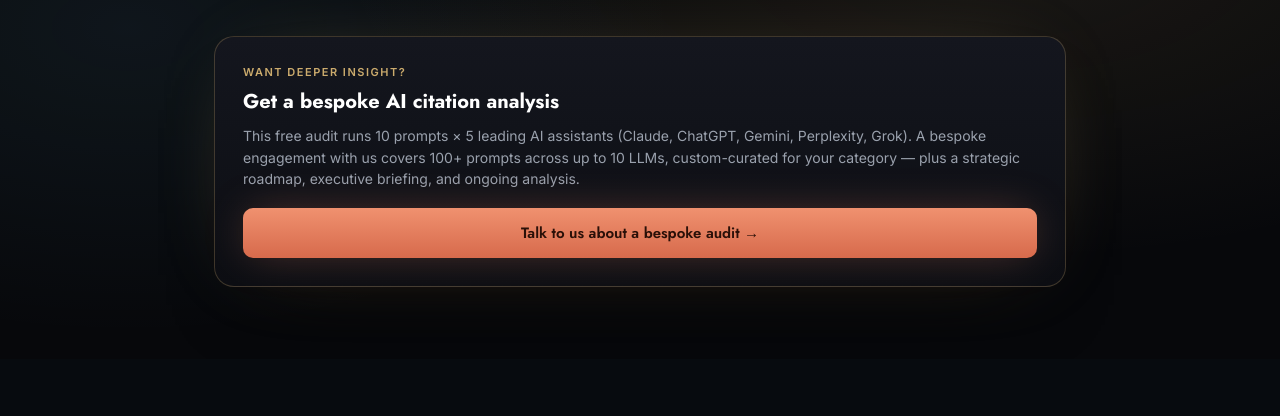
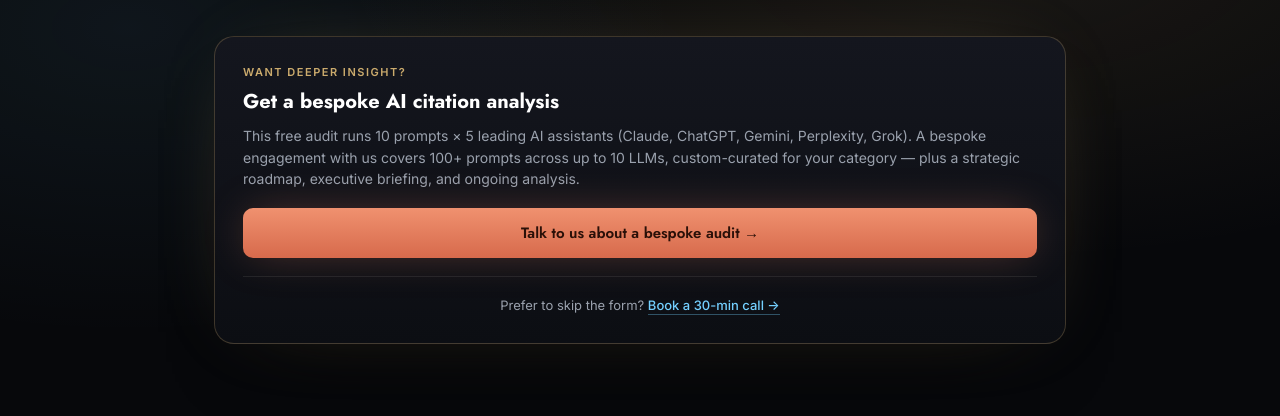
Before and after one commit to nathanstrauss13/news-analyzer, a Flask app: template templates/citation_audit.html in a window 1280 px wide. Shown: the part 804-1220 px from the top of the page. Before the commit the page ends 1091 px from the top, so only its background shows below. Run offline with Flask 3, Linux system fonts and the light colour scheme; tables that the repository leaves empty hold one stand-in row (values such as "Sample post"); the template is opened without the code that fills it: values that come from a table or form of the project are taken from there, most other values are stand-ins (such as "Sample title", 1, 10 or a date in 2020); some libraries are stand-ins or nearby versions.

Commit message:
Add soft Calendly "Book a 30-min call" CTA on the result page
Lower-friction alternative to the lead-capture modal, using Nathan's
Calendly link. Appears in two soft (cyan, non-competing) spots:
- under the bespoke CTA on the report ("Prefer to skip the form?")
- inside the "Talk to us" modal ("Prefer to pick a time now?")

URL lives in one CALENDLY_URL const for the JS-rendered link; the static
modal link mirrors it.

Co-Authored-By: Claude Opus 4.8 <noreply@anthropic.com>

```diff
--- a/templates/citation_audit.html
+++ b/templates/citation_audit.html
@@ -1854,6 +1854,12 @@
     .bespoke-stat-num{color:#fff;}
     .bespoke-stat-label{color:var(--muted);}
     .cta-buy-btn{background:var(--cta);color:#2a1008;box-shadow:0 0 44px -8px var(--coral-g);font-family:'Jost',sans-serif;}
+    .cta-secondary{border-top:1px solid var(--line);color:var(--ink2);}
+    .cta-cal{color:var(--cyan);text-decoration:none;font-weight:500;border-bottom:1px solid rgba(116,208,255,.35);padding-bottom:1px;transition:border-color .2s;}
+    .cta-cal:hover{border-bottom-color:var(--cyan);}
+    .modal-alt{margin-top:14px;text-align:center;font-size:13px;color:var(--muted);}
+    .modal-alt a{color:var(--cyan);text-decoration:none;font-weight:500;}
+    .modal-alt a:hover{text-decoration:underline;}
     .prompts-toggle{color:var(--muted);border-top:1px solid var(--line);}
     .prompts-toggle:hover{color:var(--ink2);}
     .error-msg{background:rgba(240,135,106,.06);border:1px solid rgba(240,135,106,.3);color:#f3d0c2;}
@@ -2075,6 +2081,7 @@
                 </div>
                 <button type="button" class="modal-submit" id="demoSubmit" onclick="submitDemoRequest()">Request a call</button>
                 <div class="modal-error" id="demoError"></div>
+                <div class="modal-alt">Prefer to pick a time now? <a href="https://calendly.com/nstrauss-innatec3/30min" target="_blank" rel="noopener">Book a 30-min call &rarr;</a></div>
             </div>
             <div class="modal-success" id="demoSuccess" style="display:none">
                 <h3 id="demoSuccessTitle">Thanks — we'll be in touch.</h3>
@@ -2088,6 +2095,9 @@
 
     <script>
         const CIRCUMFERENCE = 2 * Math.PI * 96; // 603.19 — matches the r=96 progress ring
+        // Soft "book a call" path on the result page (lower friction than the
+        // lead-capture modal). Update here if the Calendly link ever changes.
+        const CALENDLY_URL = 'https://calendly.com/nstrauss-innatec3/30min';
 
         // Tuned to actual wall-clock split after LLM parallelization + URL validation:
         // free audit ~60-90s, paid audit ~3-5min. The extract step is now ~25% of
@@ -2894,6 +2904,9 @@
                     <button class="cta-buy-btn" onclick="openDemoModal()">
                         Talk to us about a bespoke audit &rarr;
                     </button>
+                    <div class="cta-secondary">
+                        Prefer to skip the form? <a class="cta-cal" href="${esc(CALENDLY_URL)}" target="_blank" rel="noopener">Book a 30-min call &rarr;</a>
+                    </div>
                 </div>
             `;
 
```
